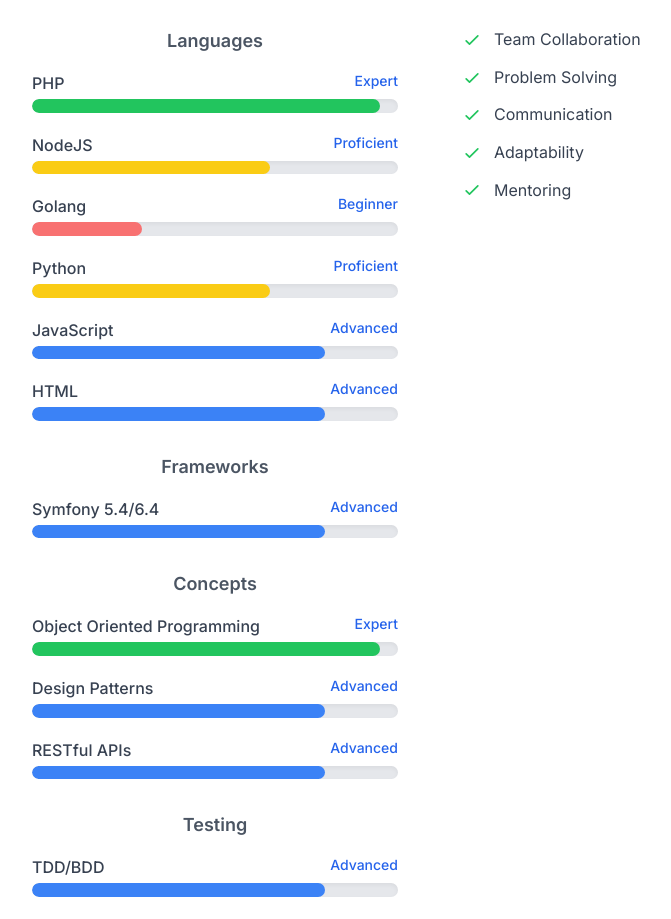
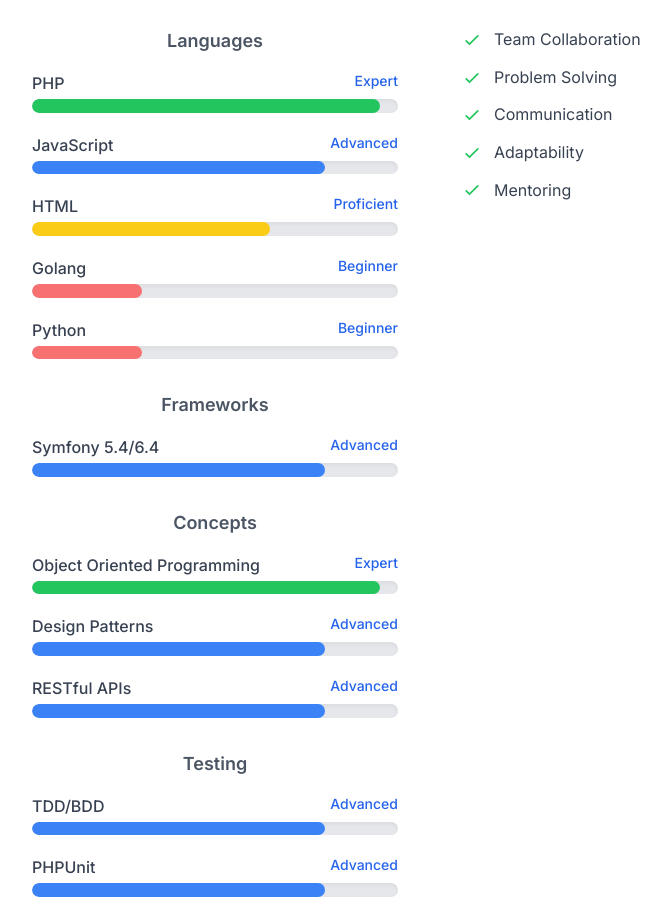
Before and after one commit to levofski/live-cv, a Vue app: page / in a window 1280 px wide. Shown: the part 3441-4360 px from the top of the page, without its empty margins (222-893 px from the left). Built offline with nearby package versions, Linux system fonts and the light colour scheme.

Commit message:
feat: enhance SkillsSection with skill categorization and sorting - **Files Changed**: `SkillsSection.vue`, `skills.json` - **Reason**: Implemented skill categorization and sorting by level to improve the display of technical skills.

```diff
--- a/src/components/SkillsSection.vue
+++ b/src/components/SkillsSection.vue
@@ -8,7 +8,15 @@ const props = defineProps({
 const technicalSkillsContainerRef = ref(null); // Ref for the technical skills container
 const animatedSkillBars = ref(new Set()); // To track which skill bars have been animated
 
-// Group skills by category
+const skillLevelOrder = {
+  Expert: 1,
+  Advanced: 2,
+  Proficient: 3,
+  Intermediate: 4,
+  Beginner: 5,
+};
+
+// Group skills by category and sort them
 const skillsByCategory = computed(() => {
   const categories = {};
   props.skills.technical.forEach((skill) => {
@@ -17,6 +25,15 @@ const skillsByCategory = computed(() => {
     }
     categories[skill.category].push(skill);
   });
+
+  // Sort skills within each category
+  for (const category in categories) {
+    categories[category].sort((a, b) => {
+      return (
+        (skillLevelOrder[a.level] || 99) - (skillLevelOrder[b.level] || 99)
+      );
+    });
+  }
   return categories;
 });
 
--- a/src/data/skills.json
+++ b/src/data/skills.json
@@ -1,11 +1,10 @@
 {
   "technical": [
     { "name": "PHP", "level": "Expert", "category": "Languages" },
-    { "name": "NodeJS", "level": "Proficient", "category": "Languages" },
     { "name": "Golang", "level": "Beginner", "category": "Languages" },
-    { "name": "Python", "level": "Proficient", "category": "Languages" },
+    { "name": "Python", "level": "Beginner", "category": "Languages" },
     { "name": "JavaScript", "level": "Advanced", "category": "Languages" },
-    { "name": "HTML", "level": "Advanced", "category": "Languages" },
+    { "name": "HTML", "level": "Proficient", "category": "Languages" },
     {
       "name": "Symfony 5.4/6.4",
       "level": "Advanced",
```
